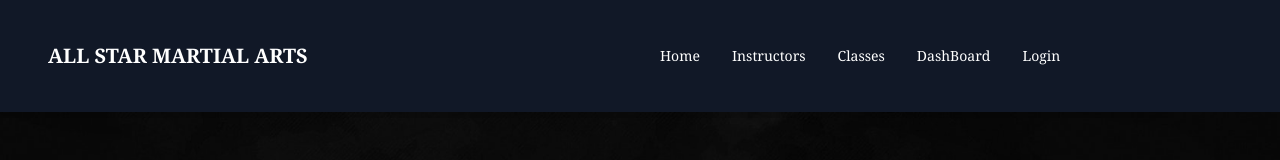
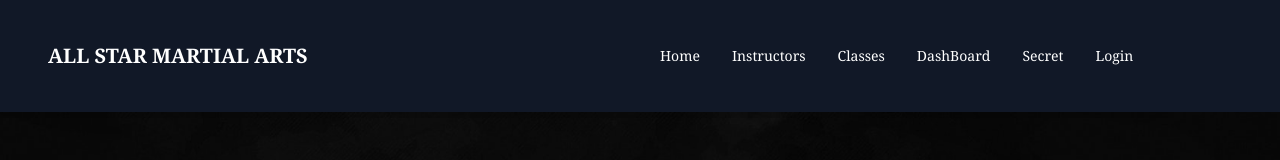
Before and after one commit to MTofayelAhmed/martial-arts-client, a React (Vite) app: page / in a window 1280 px wide. Shown: the top 160 px of the page. Built offline with nearby package versions, Linux system fonts and the light colour scheme; no server answers.

Commit message:
done with header and login activities

```diff
--- /dev/null
+++ b/src/Pages/Error/Error.jsx
@@ -0,0 +1,10 @@
+
+const Error = () => {
+  return (
+    <div>
+
+    </div>
+  );
+};
+
+export default Error;
--- a/src/Pages/Shared/Header/Header.jsx
+++ b/src/Pages/Shared/Header/Header.jsx
@@ -6,9 +6,7 @@ const Header = () => {
   const { user, logout } = useContext(AuthContext);
   const handleLogOut = () => {
     logout()
-      .then(() => {
-
-      })
+      .then(() => {})
       .catch((error) => {
         console.log(error.message);
       });
@@ -28,22 +26,26 @@ const Header = () => {
       <li>
         <Link to="/">DashBoard</Link>
       </li>
+      <li>
+        <Link to="/secret">Secret</Link>
+      </li>
       {user ? (
         <>
-          {" "}
+          <li>
+            <div >
+              <img className="w-12 rounded-full -mt-3" src={user?.photoURL} />
+            </div>
+          </li>
           <li>
             <Link>
-              {" "}
               <button onClick={handleLogOut}>LogOut</button>
             </Link>
-          </li>{" "}
+          </li>
         </>
       ) : (
         <>
-          {" "}
           <li>
             <Link to="/login">
-              {" "}
               <button>Login</button>
             </Link>
           </li>
--- a/src/Routes/Routes.jsx
+++ b/src/Routes/Routes.jsx
@@ -6,6 +6,8 @@ import Main from "../LayOut/Main";
 import Home from "../Pages/Home/Home/Home";
 import Login from "../Pages/Login/Login";
 import Register from "../Pages/Register/Register";
+import Secret from "../Components/Secret";
+import PrivateRoute from "./PrivateRoute";
 
 
 export    const router = createBrowserRouter([
@@ -24,6 +26,10 @@ export    const router = createBrowserRouter([
       {
         path: 'signUp',
         element: <Register></Register>
+      },
+      {
+        path: 'secret',
+        element: <PrivateRoute><Secret></Secret></PrivateRoute>
       }
     ]
   },
```
